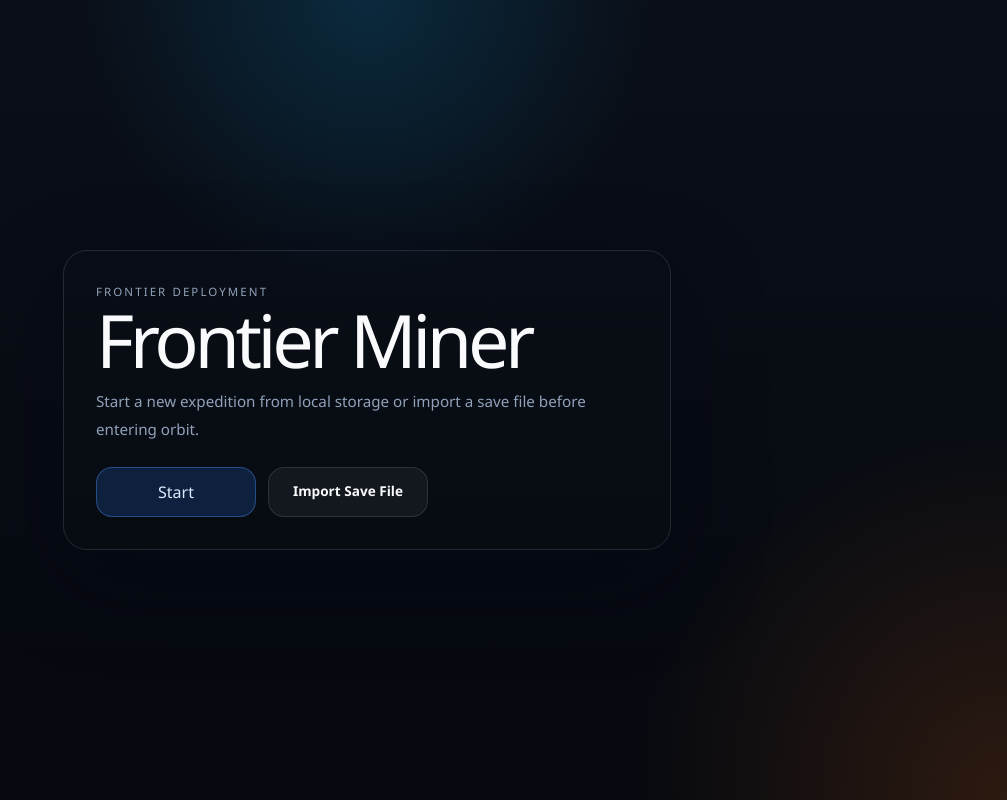
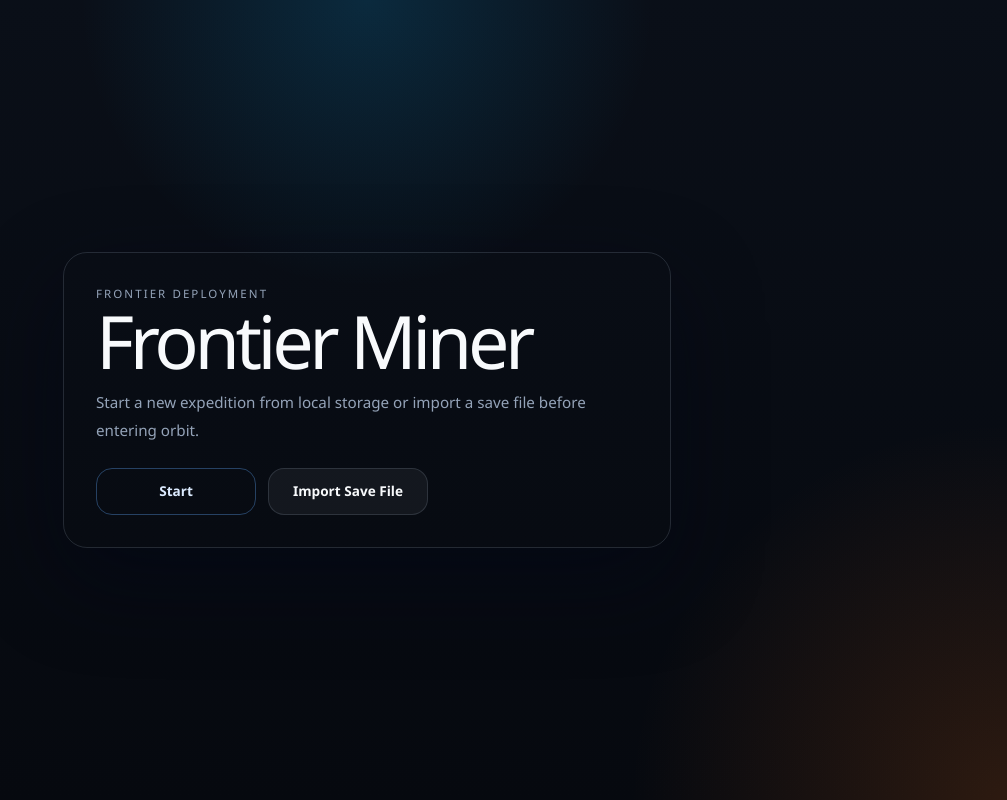
Before and after one commit to pedro7161/Space_idle_Clicker, an Angular app: page / in a window 1280 px wide. Shown: the whole page, without its empty margins (273-1280 px from the left). Built offline with nearby package versions, Linux system fonts and the light colour scheme.

Commit message:
Fix CI dependency resolution for tests

```diff
--- a/package.json
+++ b/package.json
@@ -29,7 +29,6 @@
     "@angular-devkit/build-angular": "^17.0.0",
     "@angular/cli": "^17.0.0",
     "@angular/compiler-cli": "^17.0.0",
-    "@tailwindcss/postcss": "^4.2.2",
     "@types/jasmine": "~5.1.0",
     "gh-pages": "^6.3.0",
     "jasmine-core": "~5.1.0",
@@ -39,8 +38,7 @@
     "karma-firefox-launcher": "^2.1.3",
     "karma-jasmine": "~5.1.0",
     "karma-jasmine-html-reporter": "~2.1.0",
-    "postcss": "^8.5.8",
-    "tailwindcss": "^4.2.2",
+    "tailwindcss": "^3.4.17",
     "typescript": "~5.2.2"
   }
 }
--- a/src/styles.css
+++ b/src/styles.css
@@ -1,4 +1,6 @@
-@import "tailwindcss";
+@tailwind base;
+@tailwind components;
+@tailwind utilities;
 
 :root {
   --bg-base: #06090f;
--- /dev/null
+++ b/tailwind.config.js
@@ -0,0 +1,8 @@
+/** @type {import('tailwindcss').Config} */
+module.exports = {
+  content: ['./src/**/*.{html,ts}'],
+  theme: {
+    extend: {},
+  },
+  plugins: [],
+};
```
Also changed, not shown: 1 other file (tests, documents, lock files or other folders).
